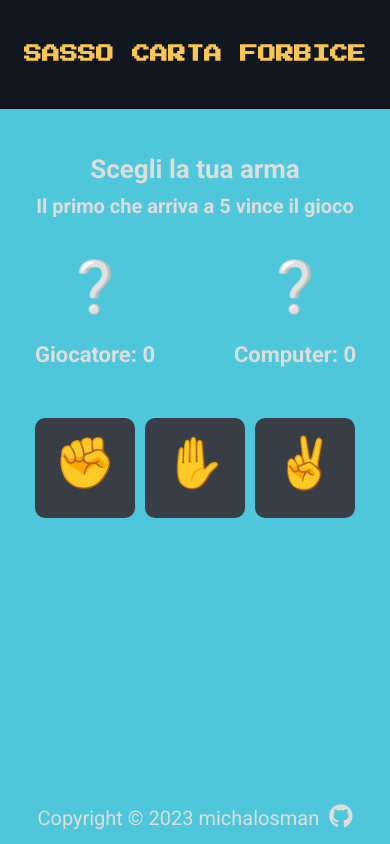
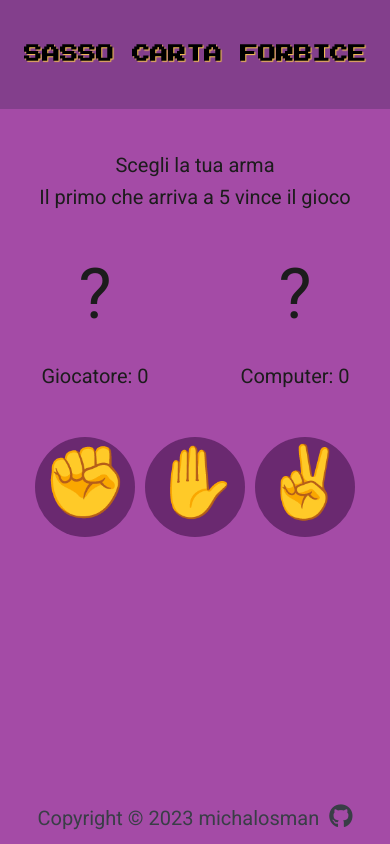
Before and after one commit to valeallo/rock-paper-scissors, a plain HTML site: page index.html in a window 390 px wide. Drawn offline with Linux system fonts and the light colour scheme.

Commit message:
Modificato lo stile
Modifiche colore dimensione e peso
(difficoltà a fare il bordo giallo delle lettere e a "gestire" il punto di domanda)

```diff
--- a/index.html
+++ b/index.html
@@ -29,11 +29,11 @@
         </h3>
         <div class="scores-container">
           <div class="score-box">
-            <div class="sign" id="playerSign">❔</div>
+            <div class="sign" id="playerSign">?</div>
             <p class="score" id="playerScore">Giocatore: 0</p>
           </div>
           <div class="score-box">
-            <div class="sign" id="computerSign">❔</div>
+            <div class="sign" id="computerSign">?</div>
             <p class="score" id="computerScore">Computer: 0</p>
           </div>
         </div>
--- a/styles.css
+++ b/styles.css
@@ -2,9 +2,9 @@
   --primary-light: #ddd;
   --primary-dark: #1c57b0;
   --secondary-dark: #393e46;
-  --secondary-dark-hover: #4a4f57;
-  --secondary-dark-active: #5b5f68;
-  --header: #111720;
+  --secondary-dark-hover: #3d1141;
+  --secondary-dark-active: ##833F8C;
+  --header: #833F8C;
   --primary-yellow: #fac650;
 }
 
@@ -23,8 +23,8 @@ html {
 }
 
 body {
-  background-color: #4ec7da;
-  color:  #ddd;
+  background-color: #A44BA6;
+  color:  #1c1c1c;
   font-family: 'Roboto', sans-serif;
   line-height: 1.6;
   /* footer support */
@@ -51,7 +51,8 @@ button {
 
 .title {
   font-size: 32px;
-  color: #fac650;
+  color: #000;
+  text-shadow: 1px 1px 1px  #fac650;
   font-family: 'Press Start 2P', cursive;
 }
 
@@ -61,7 +62,6 @@ button {
   margin-top: 40px;
   text-align: center;
 }
-
 .scoreboard {
   margin-bottom: 15px;
 }
@@ -91,8 +91,8 @@ button {
 .score {
   margin-top: 10px;
   margin-bottom: 20px;
-  font-size: 22px;
-  font-weight: bold;
+  font-size: 20px;
+  font-weight: lighter;
 }
 
 .buttons {
@@ -103,8 +103,9 @@ button {
 }
 
 .btn {
-  border-radius: 10px;
-  background-color:  #393e46;
+
+  border-radius: 50%;
+  background-color:  #6a2970;
 }
 
 .btn-square {
@@ -125,6 +126,7 @@ button {
   margin-bottom: 10px;
 }
 
+
 /* FOOTER */
 
 .footer {
@@ -137,12 +139,12 @@ button {
   gap: 10px;
   width: 100%;
   padding: 10px;
-  color: var(--primary-light);
+  color: var(--secondary-dark);
   font-size: 20px;
 }
 
 .fa-github {
-  color: var(--primary-light);
+  color: var(--secondary-dark);
   font-size: 24px;
   transition: transform 0.3s ease-in-out;
 }
@@ -207,7 +209,11 @@ button {
   }
 
   .score-info {
-    font-size: 26px;
+    font-size: 20px;
+    font-weight:lighter;
+  }
+  .score-message{
+    font-weight: lighter;
   }
 
   .buttons {
@@ -220,7 +226,7 @@ button {
   }
 
   .sign {
-    font-size: 50px;
+    font-size: 70px;
   }
 
   .modal {
```
